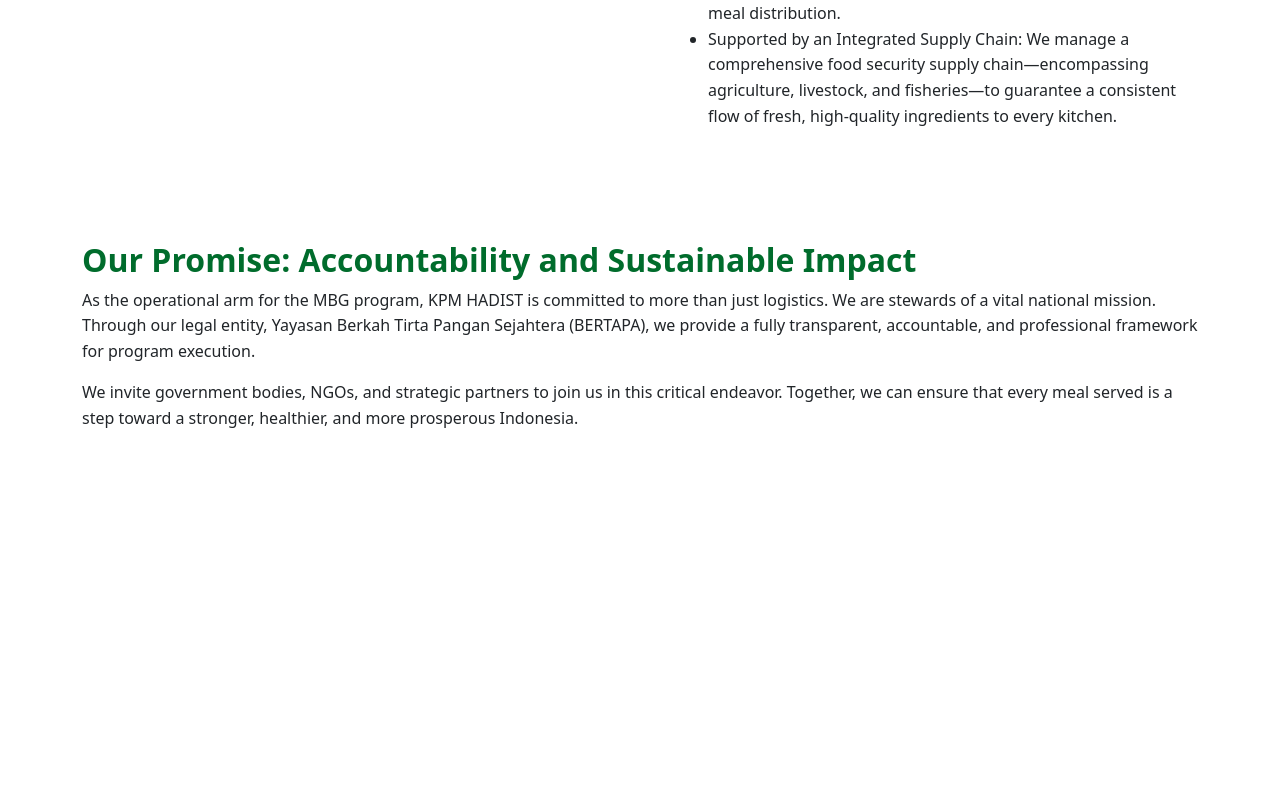
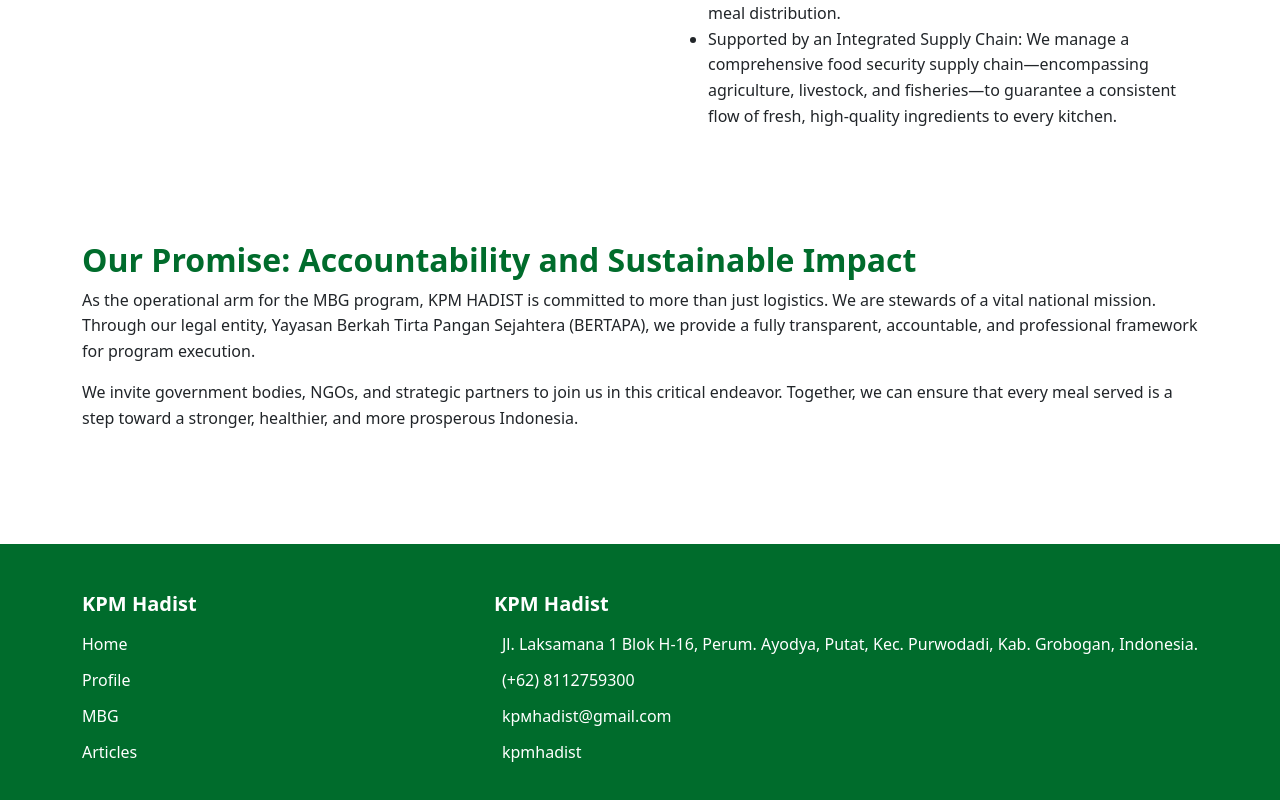
Before and after one commit to rifqi-thufail/KPMHadist, a React (Create React App) app: page /mbg in a window 1280 px wide. Shown: the part 1805-2605 px from the top of the page. Before the commit the page ends 2349 px from the top, so only its background shows below. Built offline with nearby package versions, Linux system fonts and the light colour scheme.

Commit message:
footer MBG

```diff
--- a/src/MBG.js
+++ b/src/MBG.js
@@ -165,6 +165,45 @@
           </p>
         </div>
       </section>
+
+                   {/* Footer Section */}
+              <footer className="footer bg-dark-green text-white py-5">
+                <div className="container d-flex flex-column flex-md-row justify-content-between">
+                  {/* Kolom Kiri */}
+                  <div className="footer-col mb-4 mb-md-0">
+                    <h5 className="footer-title">KPM Hadist</h5>
+                    <ul className="list-unstyled">
+                      <li><a href="/" className="footer-link">Home</a></li>
+                      <li><a href="/profile" className="footer-link">Profile</a></li>
+                      <li><a href="/mbg" className="footer-link">MBG</a></li>
+                      <li><a href="#articles" className="footer-link">Articles</a></li>
+                    </ul>
+                  </div>
+
+                  {/* Kolom Kanan */}
+                  <div className="footer-col">
+                    <h5 className="footer-title">KPM Hadist</h5>
+                    <ul className="list-unstyled">
+                      <li>
+                        <i className="bi bi-building-fill footer-icon"></i>
+                        Jl. Laksamana 1 Blok H-16, Perum. Ayodya, Putat, Kec. Purwodadi, Kab. Grobogan, Indonesia.
+                      </li>
+                      <li>
+                        <i className="bi bi-telephone-fill footer-icon"></i>
+                        (+62) 8112759300
+                      </li>
+                      <li>
+                        <i className="bi bi-envelope-fill footer-icon"></i>
+                        kpмhadist@gmail.com
+                      </li>
+                      <li>
+                        <i className="bi bi-instagram footer-icon"></i>
+                        kpmhadist
+                      </li>
+                    </ul>
+                  </div>
+                </div>
+              </footer>
     </div>
   );
 }
```
